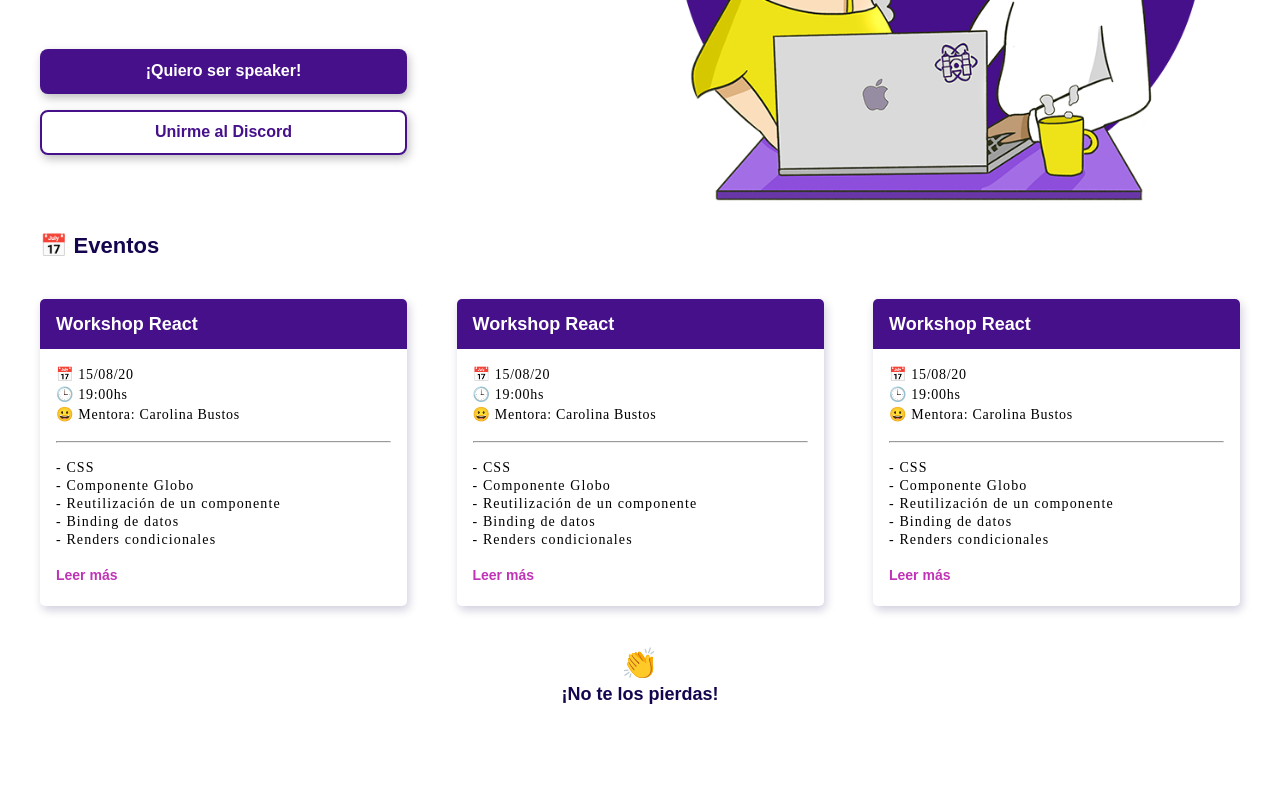
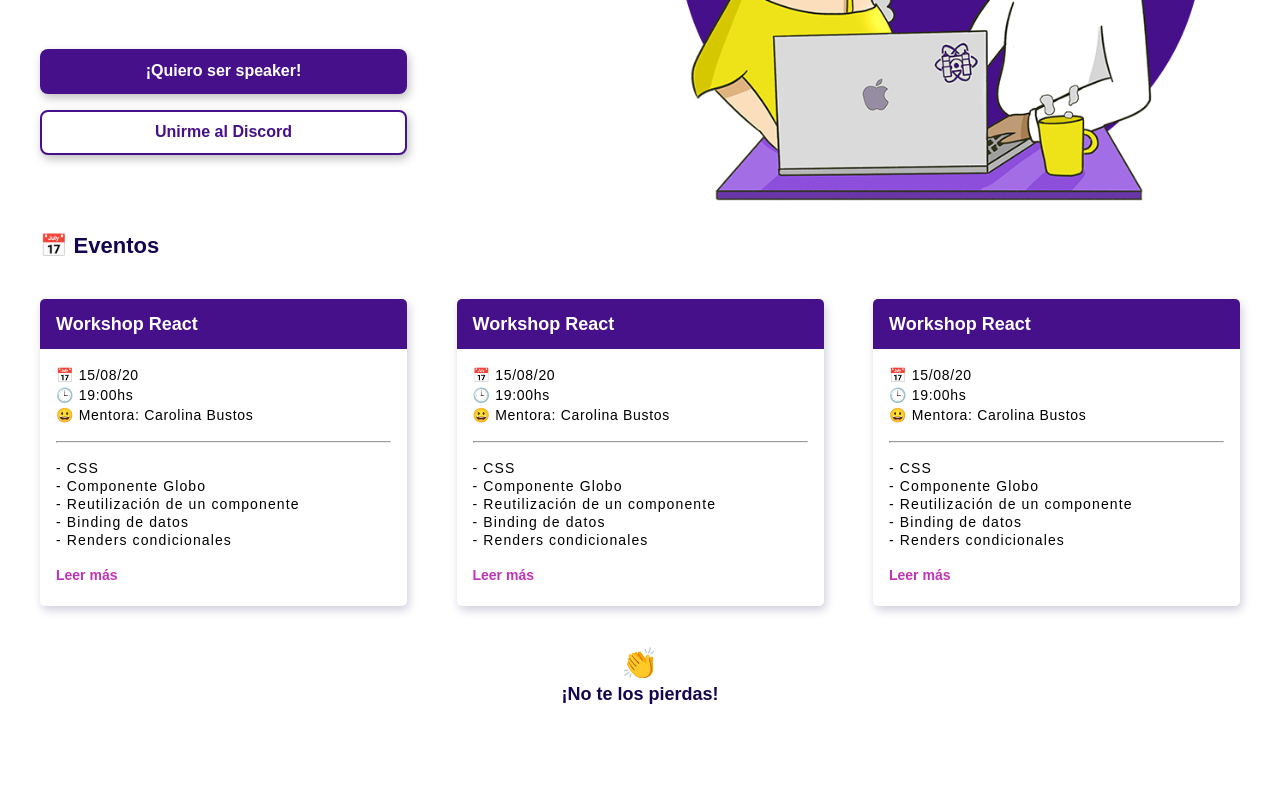
Before and after one commit to React-Ladies-Cba/react-ladies-landing-page, a React (Create React App) app: page / in a window 1280 px wide. Shown: the part 500-1290 px from the top of the page. Built offline with nearby package versions, Linux system fonts and the light colour scheme.

Commit message:
font change on events

```diff
--- a/src/components/Events/eventsElements.js
+++ b/src/components/Events/eventsElements.js
@@ -39,13 +39,13 @@
 
 export const EventCardDetail = styled.ul`
   width: 324px;
-  font-family: Typo Grotesk Rounded;
+  font-family: Typo Grotesk Rounded, sans-serif;
   font-style: normal;
   font-weight: normal;
   font-size: 14px;
   line-height: 20px;
   letter-spacing: 0.05em;
-  color: #000000;
+  color: ${({ theme }) => theme.colors.black};
   list-style: none;
   padding: 1rem;
 `;
@@ -63,13 +63,13 @@
 `;
 
 export const Li = styled.li`
-  font-family: Typo Grotesk Rounded;
+  font-family: Typo Grotesk Rounded, sans-serif;
   font-style: normal;
   font-weight: 300;
   font-size: 14px;
   line-height: 18px;
   letter-spacing: 0.08em;
-  color: #000000;
+  color: ${({ theme }) => theme.colors.black};
 `;
 
 export const EventLink = styled(LinkR)`
--- a/src/styles/colors.js
+++ b/src/styles/colors.js
@@ -4,4 +4,5 @@
   purple: "#7D18CC",
   blue: "#15054E",
   violet: "#46108A",
+  black: "#000",
 };
--- a/src/styles/global/normalize.js
+++ b/src/styles/global/normalize.js
@@ -12,7 +12,7 @@
   * {
     margin: 0;
     padding: 0;
-    font-family: "Cocogoose", "Typo Grotesk";
+    font-family: "Cocogoose", "Typo Grotesk", sans-serif;
   }
 
   html,
```
